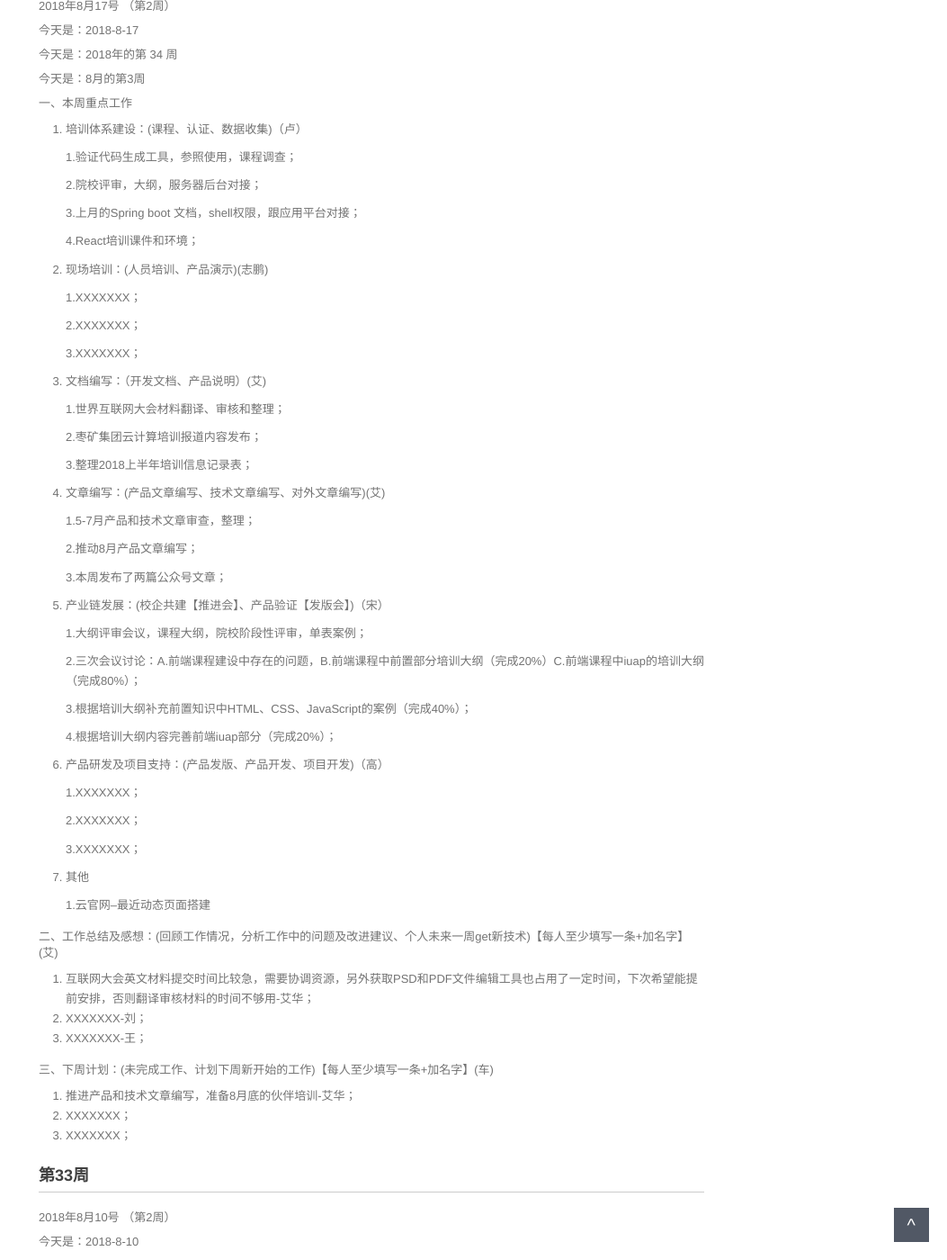
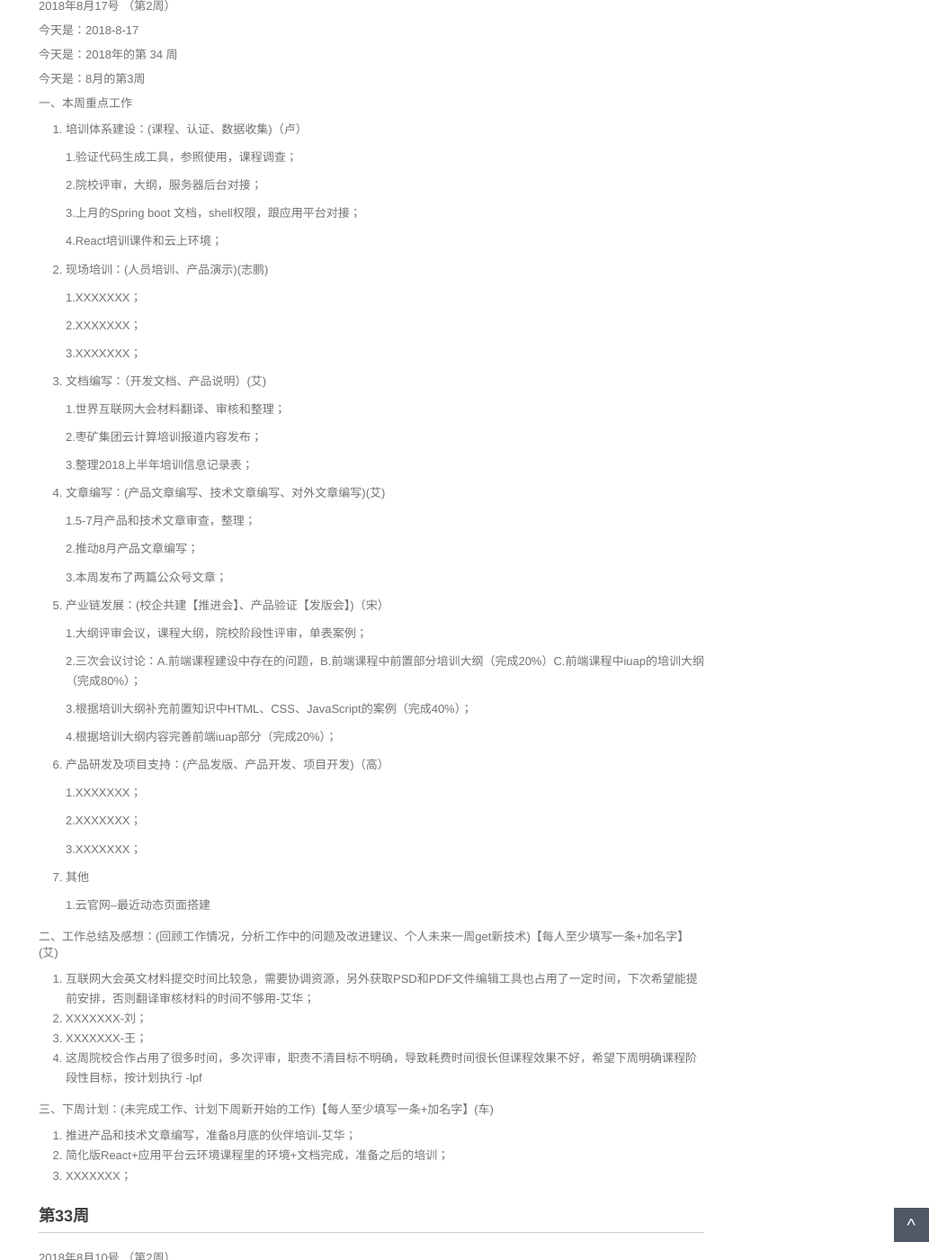
Before and after one commit to walllFlower/blog, a Jekyll site: the page built from _posts/2018-07-17-day_report_cxz.md, in a window 1280 px wide and 1400 px high, scrolled down 383 px. Shown: the whole window at 90% size, without its empty margins (227-1280 px from the left). Built offline with Jekyll 4.4.1, drawn with Linux system fonts in a browser that asks for light colours; comment, search, counter and statistics services are not loaded.

Commit message:
Update 2018-07-17-day_report_cxz.md

```diff
--- a/_posts/2018-07-17-day_report_cxz.md
+++ b/_posts/2018-07-17-day_report_cxz.md
@@ -29,7 +29,7 @@ categories: 技术运营工作周报
 
     3.上月的Spring boot 文档，shell权限，跟应用平台对接；
 
-    4.React培训课件和环境；
+    4.React培训课件和云上环境；
 
 2. 现场培训：(人员培训、产品演示)(志鹏)
 
@@ -82,11 +82,12 @@ categories: 技术运营工作周报
 1. 互联网大会英文材料提交时间比较急，需要协调资源，另外获取PSD和PDF文件编辑工具也占用了一定时间，下次希望能提前安排，否则翻译审核材料的时间不够用-艾华；
 2. XXXXXXX-刘；
 3. XXXXXXX-王；
+4. 这周院校合作占用了很多时间，多次评审，职责不清目标不明确，导致耗费时间很长但课程效果不好，希望下周明确课程阶段性目标，按计划执行 -lpf
 
 三、下周计划：(未完成工作、计划下周新开始的工作)【每人至少填写一条+加名字】(车)
 
 1. 推进产品和技术文章编写，准备8月底的伙伴培训-艾华；
-2. XXXXXXX；
+2. 简化版React+应用平台云环境课程里的环境+文档完成，准备之后的培训；
 3. XXXXXXX；
 
 
```
